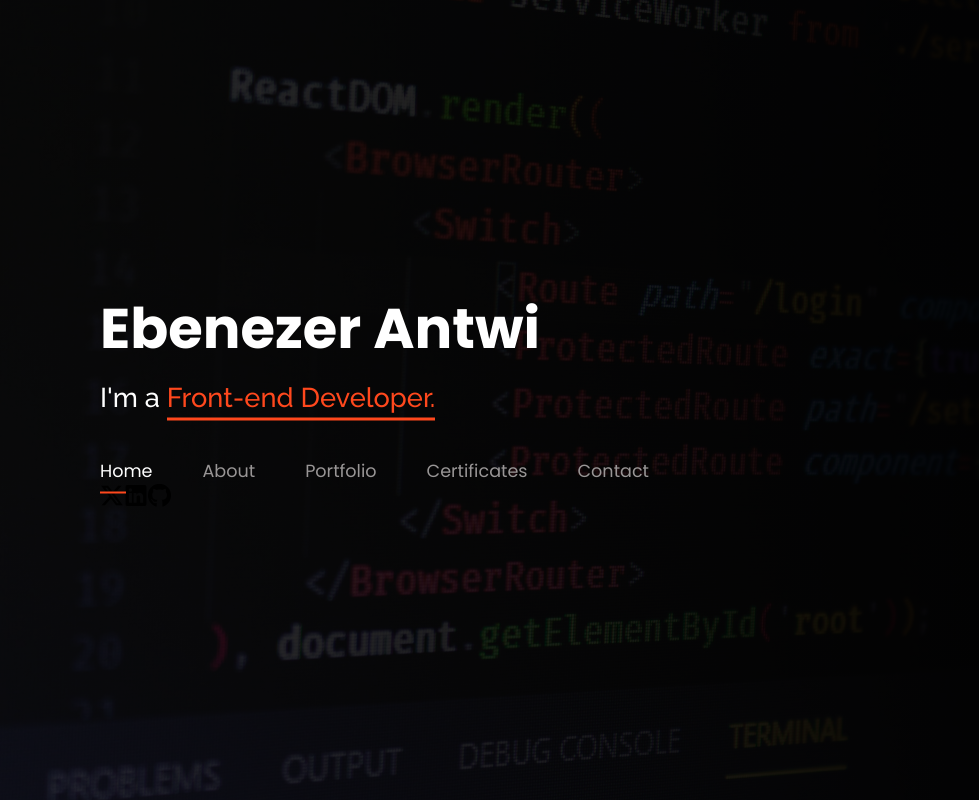
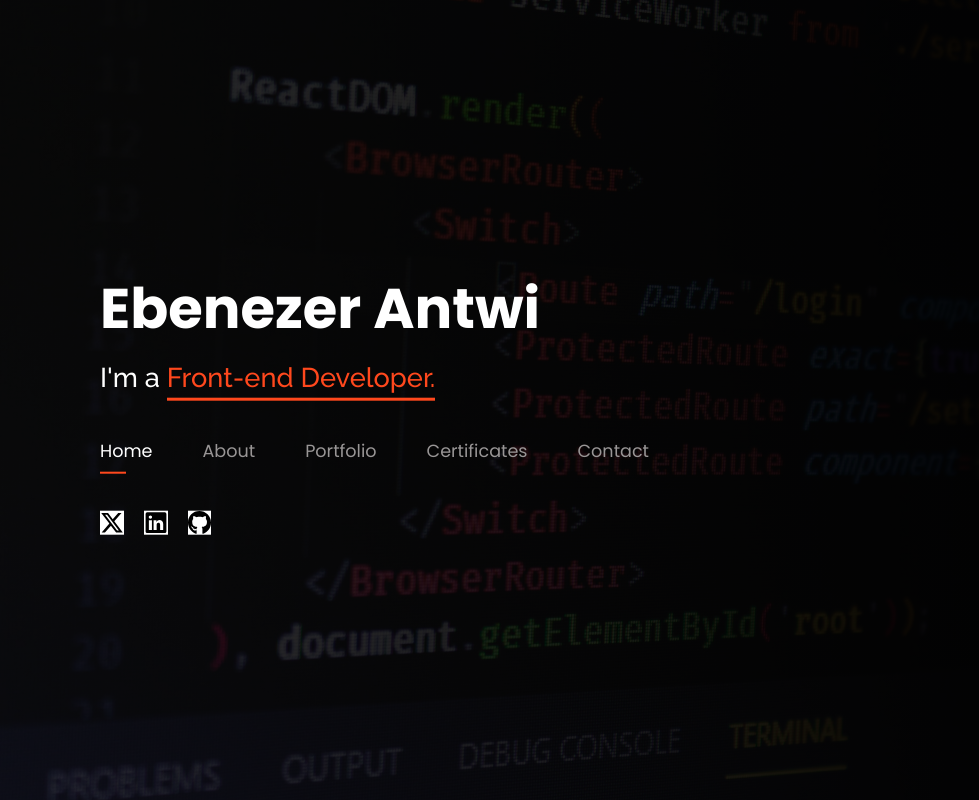
Before and after one commit to kwadwoambitious/My-Portfolio, a React (Create React App) app: page / in a window 1280 px wide. Shown: the whole page, without its empty margins (0-979 px from the left). Built offline with nearby package versions, Linux system fonts and the light colour scheme.

Commit message:
Made changes to this file

```diff
--- a/src/App.css
+++ b/src/App.css
@@ -78,3 +78,18 @@ nav ul{
   left: 0;
   bottom: -10px;
 }
+.social-icons{
+  margin-top: 45px;
+}
+.social-icons a{
+  text-decoration: none;
+  margin-right: 20px;
+  background-color: white;
+  display: inline-block;
+  vertical-align: middle;
+}
+.social-icons a img{
+  display: flex;
+  align-items: center;
+  justify-content: center;
+}
```
